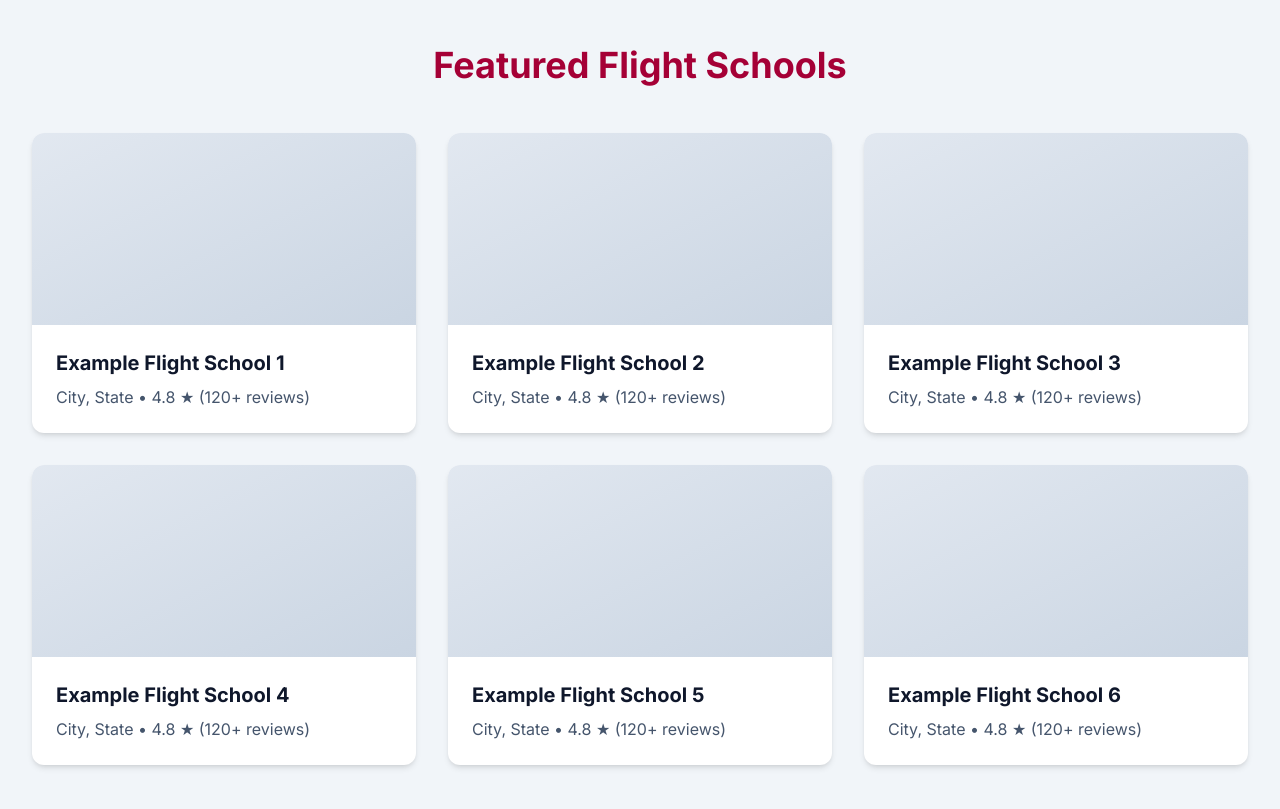
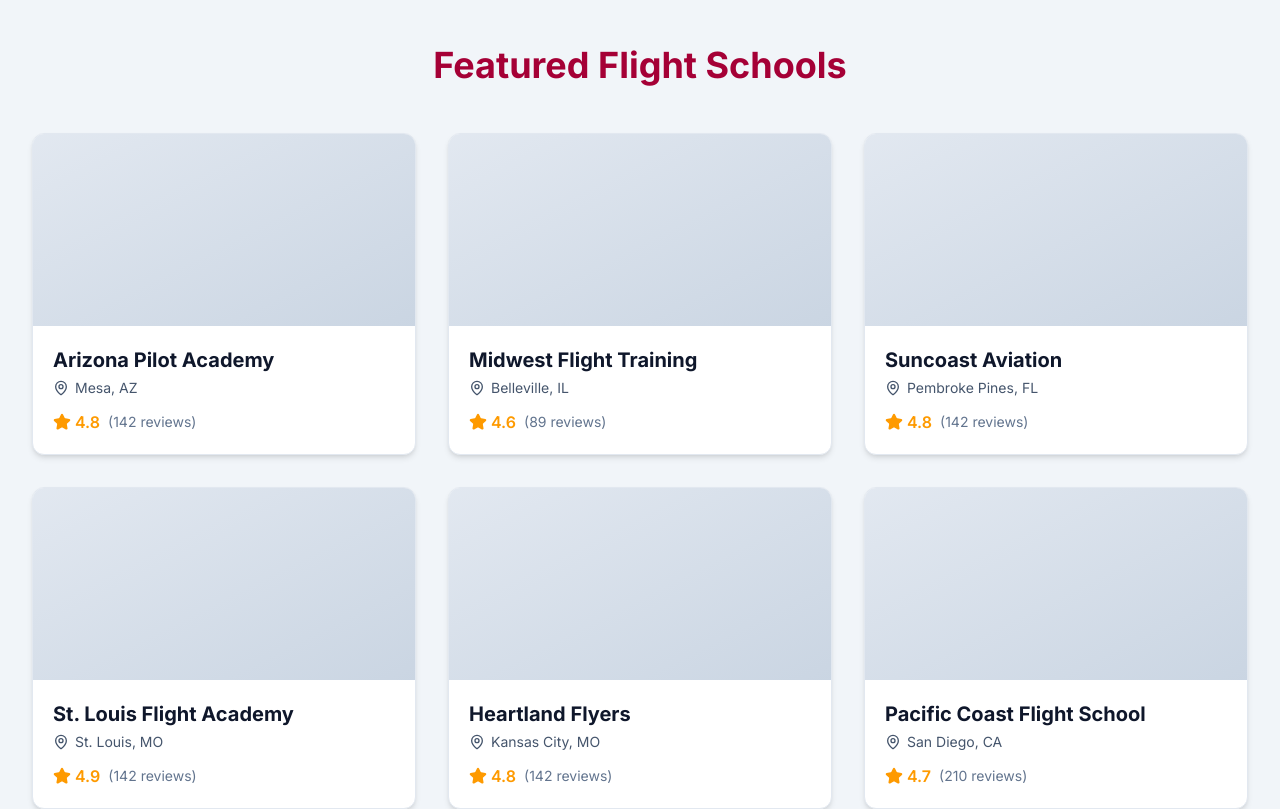
Before and after one commit to timjedrek/rop-v2, a Next.js app: page / in a window 1280 px wide. Shown: the part 560-1369 px from the top of the page. Built offline with nearby package versions, Linux system fonts and the light colour scheme.

Commit message:
build component.  Add mock data

```diff
--- a/src/app/page.tsx
+++ b/src/app/page.tsx
@@ -1,3 +1,5 @@
+import { SchoolCard } from "@/components/SchoolCard";
+
 export default function Home() {
   return (
     <div className="pb-20">
@@ -34,21 +36,12 @@ export default function Home() {
         </h2>
 
         <div className="grid grid-cols-1 sm:grid-cols-2 lg:grid-cols-3 gap-8">
-          {/* 6 placeholder cards – we'll replace with real component soon */}
-          {Array.from({ length: 6 }).map((_, i) => (
-            <div
-              key={i}
-              className="bg-white dark:bg-slate-900 rounded-xl shadow-md overflow-hidden hover:shadow-xl transition-shadow"
-            >
-              <div className="h-48 bg-gradient-to-br from-slate-200 to-slate-300 dark:from-slate-700 dark:to-slate-600 " />
-              <div className="p-6">
-                <h3 className="text-xl font-bold text-slate-900 dark:text-white mb-2">
-                  Example Flight School {i + 1}
-                </h3>
-                <p className="text-slate-600 dark:text-slate-400">City, State • 4.8 ★ (120+ reviews)</p>
-              </div>
-            </div>
-          ))}
+          <SchoolCard name="Arizona Pilot Academy" location="Mesa, AZ" />
+          <SchoolCard name="Midwest Flight Training" location="Belleville, IL" rating={4.6} reviewCount={89} />
+          <SchoolCard name="Suncoast Aviation" location="Pembroke Pines, FL" />
+          <SchoolCard name="St. Louis Flight Academy" location="St. Louis, MO" rating={4.9} />
+          <SchoolCard name="Heartland Flyers" location="Kansas City, MO" />
+          <SchoolCard name="Pacific Coast Flight School" location="San Diego, CA" rating={4.7} reviewCount={210} />
         </div>
       </section>
     </div>
--- /dev/null
+++ b/src/components/SchoolCard.tsx
@@ -0,0 +1,62 @@
+import { MapPin, Star } from "lucide-react";
+
+type SchoolCardProps = {
+  name: string;
+  location: string;       // e.g. "Mesa, AZ"
+  rating?: number;
+  reviewCount?: number;
+  imageGradient?: string; // optional – for placeholder styling
+};
+
+export function SchoolCard({
+  name,
+  location,
+  rating = 4.8,
+  reviewCount = 142,
+  imageGradient = "from-slate-200 to-slate-300 dark:from-slate-700 dark:to-slate-600",
+}: SchoolCardProps) {
+  return (
+    <div className="
+      bg-white dark:bg-slate-900
+      rounded-xl
+      shadow-md
+      overflow-hidden
+      hover:shadow-xl
+      transition-shadow duration-200
+      border border-slate-200 dark:border-slate-700
+    ">
+      {/* Placeholder image */}
+      <div className={`h-48 bg-gradient-to-br ${imageGradient}`} />
+
+      <div className="p-5">
+        <h3 className="
+          text-xl font-bold
+          text-slate-900 dark:text-slate-100
+          mb-1
+          line-clamp-2
+        ">
+          {name}
+        </h3>
+
+        <div className="
+          flex items-center gap-1.5
+          text-sm text-slate-600 dark:text-slate-400
+          mb-3
+        ">
+          <MapPin size={16} />
+          {location}
+        </div>
+
+        <div className="flex items-center gap-2">
+          <div className="flex items-center text-amber-500">
+            <Star size={18} fill="currentColor" />
+            <span className="ml-1 font-semibold">{rating.toFixed(1)}</span>
+          </div>
+          <span className="text-sm text-slate-500 dark:text-slate-400">
+            ({reviewCount} reviews)
+          </span>
+        </div>
+      </div>
+    </div>
+  );
+}
```
